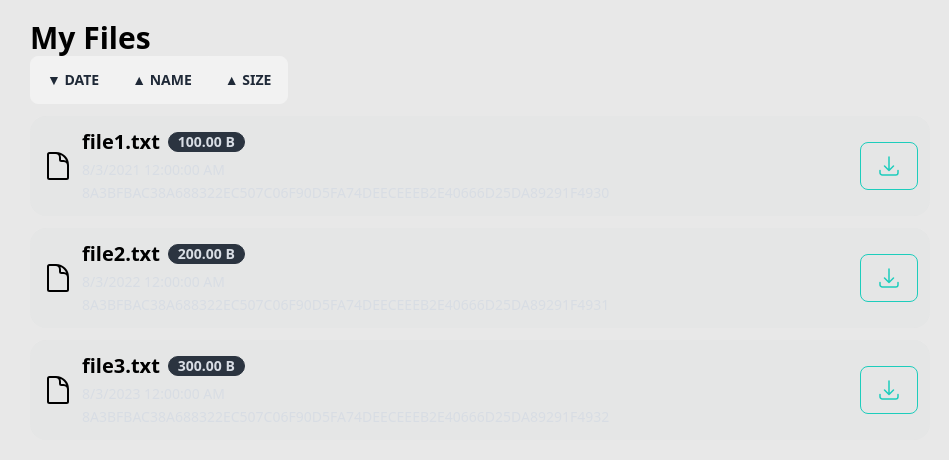
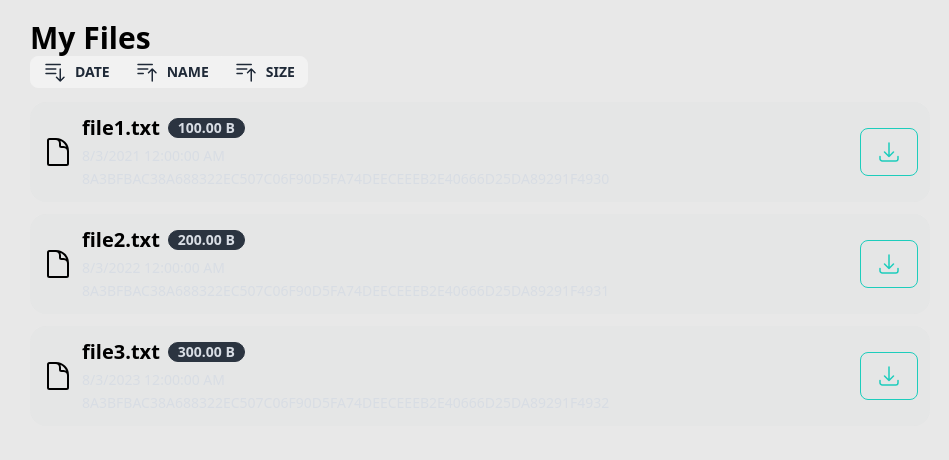
Before and after one commit to alefmanvladimir/BigFiles, a React (Vite) app in the folder ton-drive-frontend/: page / in a window 1280 px wide. Shown: the top 460 px of the page, without its empty margins (160-1109 px from the left). Built offline with nearby package versions, Linux system fonts and the light colour scheme; what @tonconnect/ui-react would draw is missing.

Commit message:
Beautify files sorting

```diff
--- a/ton-drive-frontend/src/features/file/ui/FilesSortControls.tsx
+++ b/ton-drive-frontend/src/features/file/ui/FilesSortControls.tsx
@@ -2,13 +2,14 @@ import { useState } from "react"
 import type { TonStorageFile } from "../../../entities/file/model/TonStorageFile"
 
 export interface FilesSortControlProps {
+  className?: string
   files: TonStorageFile[]
   onSort?: (sortedFiles: TonStorageFile[]) => void
 }
 
 type SortAttribute = 'name' | 'date' | 'size'
 
-export default function FilesSortControls({ files, onSort }: FilesSortControlProps){
+export default function FilesSortControls({ files, onSort, className = '' }: FilesSortControlProps){
   const [areDatesAscending, setAreDatesAscending] = useState(false)
   const [areNamesAscending, setAreNamesAscending] = useState(true)
   const [areSizesAscending, setAreSizesAscending] = useState(true)
@@ -16,14 +17,14 @@ export default function FilesSortControls({ files, onSort }: FilesSortControlPro
 
   return (
     <>
-      <div className="join">
-        <button className={`btn join-item ${sortAttribute === 'date' ? 'btn-active' : ''}`} onClick={() => onButtonClick('date')}>
+      <div className={`join ${className}`}>
+        <button className={`btn btn-sm join-item ${sortAttribute === 'date' ? 'btn-active btn-accent' : ''}`} onClick={() => onButtonClick('date')}>
           <SortOrderIcon asc={areDatesAscending} /> Date
         </button>
-        <button className={`btn join-item ${sortAttribute === 'name' ? 'btn-active' : ''}`} onClick={() => onButtonClick('name')}>
+        <button className={`btn btn-sm join-item ${sortAttribute === 'name' ? 'btn-active btn-accent' : ''}`} onClick={() => onButtonClick('name')}>
           <SortOrderIcon asc={areNamesAscending} /> Name
         </button>
-        <button className={`btn join-item ${sortAttribute === 'size' ? 'btn-active' : ''}`} onClick={() => onButtonClick('size')}>
+        <button className={`btn btn-sm join-item ${sortAttribute === 'size' ? 'btn-active btn-accent' : ''}`} onClick={() => onButtonClick('size')}>
           <SortOrderIcon asc={areSizesAscending} /> Size
         </button>
       </div>
@@ -106,10 +107,16 @@ function SortOrderIcon({ asc }: SortOrderIconProps) {
       {
         asc ?
           <>
-            ▲
+            {/* arrow up */}
+            <svg xmlns="http://www.w3.org/2000/svg" fill="none" viewBox="0 0 24 24" strokeWidth={1.5} stroke="currentColor" className="w-6 h-6">
+              <path strokeLinecap="round" strokeLinejoin="round" d="M3 4.5h14.25M3 9h9.75M3 13.5h5.25m5.25-.75L17.25 9m0 0L21 12.75M17.25 9v12" />
+            </svg>
           </>:
           <>
-            ▼
+            {/* arrow down */}
+            <svg xmlns="http://www.w3.org/2000/svg" fill="none" viewBox="0 0 24 24" strokeWidth={1.5} stroke="currentColor" className="w-6 h-6">
+              <path strokeLinecap="round" strokeLinejoin="round" d="M3 4.5h14.25M3 9h9.75M3 13.5h9.75m4.5-4.5v12m0 0l-3.75-3.75M17.25 21L21 17.25" />
+            </svg>
           </>
       }
     </>
```
